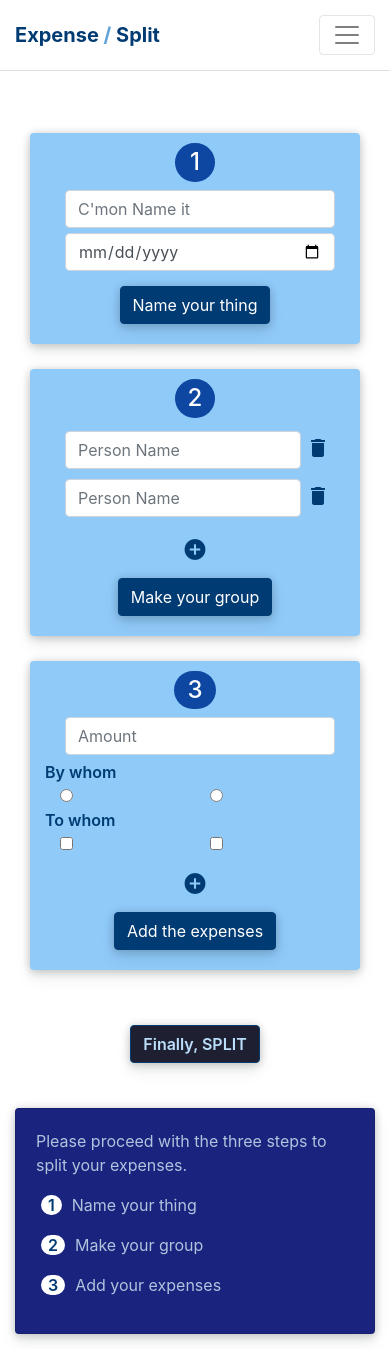
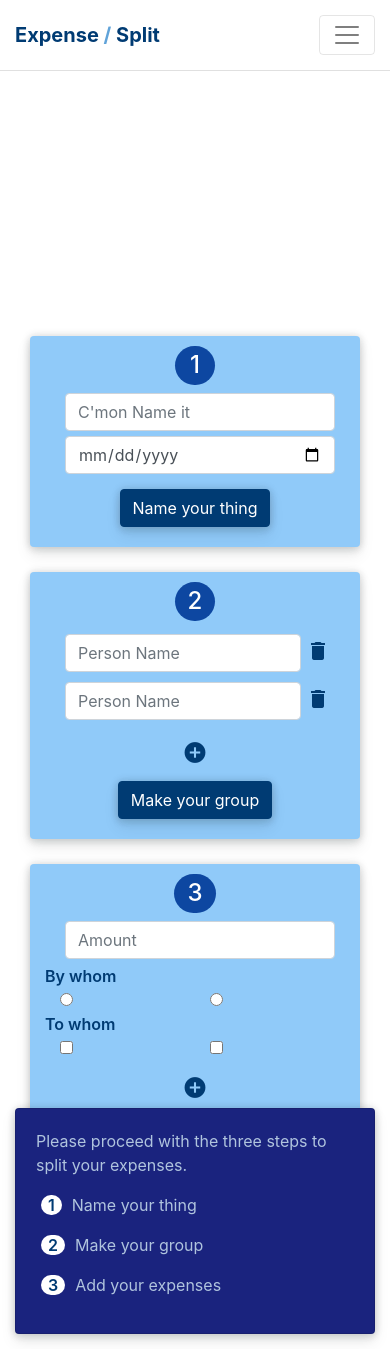
Before and after one commit to Madhubalajb/Expense-Split, a React (Create React App) app: page / in a window 390 px wide. Built offline with nearby package versions, Linux system fonts and the light colour scheme.

Commit message:
responsive ui

```diff
--- a/src/components/Home.js
+++ b/src/components/Home.js
@@ -250,7 +250,7 @@ const Home = () => {
                         handleSecond={handleSecond} handleThird={handleThird} addExpenseToInfoCard={addExpenseToInfoCard} />
               </Col>
 
-              <Col sm={3}>
+              <Col sm={3} className="infoCol">
                 <InfoCard expName={expName} date={date} members={members} expenses={expenses} firstCard={firstCard}
                       secondCard={secondCard} thirdCard={thirdCard} finalCard={finalCard} splitted={splitted} />
               </Col>
--- a/src/index.scss
+++ b/src/index.scss
@@ -278,9 +278,15 @@ body {
         }
         .split {
             padding-top: 8px;
+            position: relative;
+            top: 21%;
             .card {
                 margin-bottom: 25px;
             }
+        }
+        .infoCol {
+            position: relative;
+            top: -80%;
         }
         .infoCard {
             margin: 15px auto;
```
